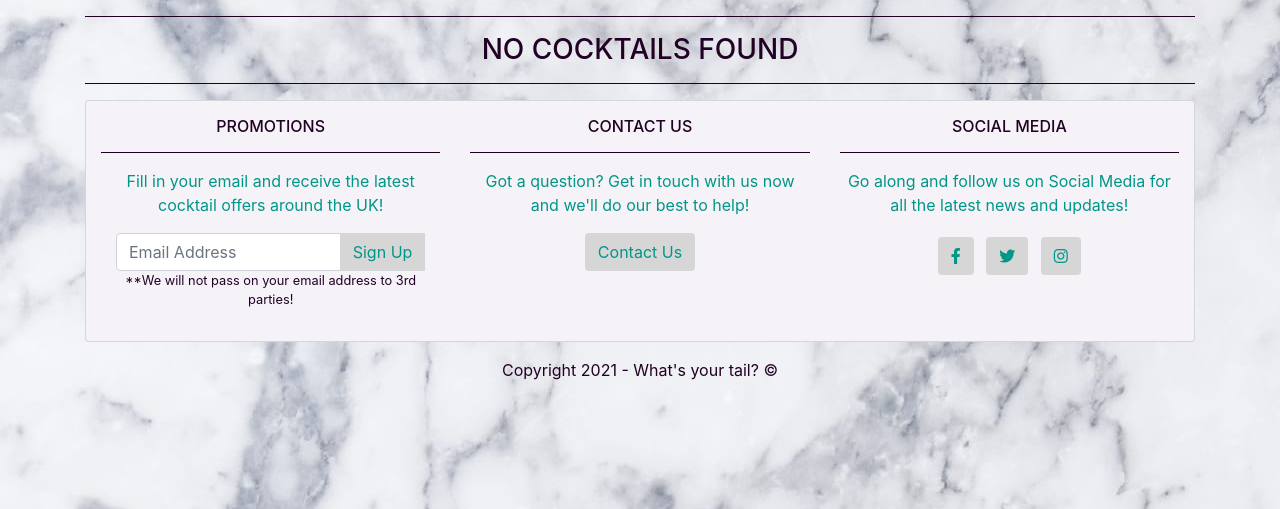
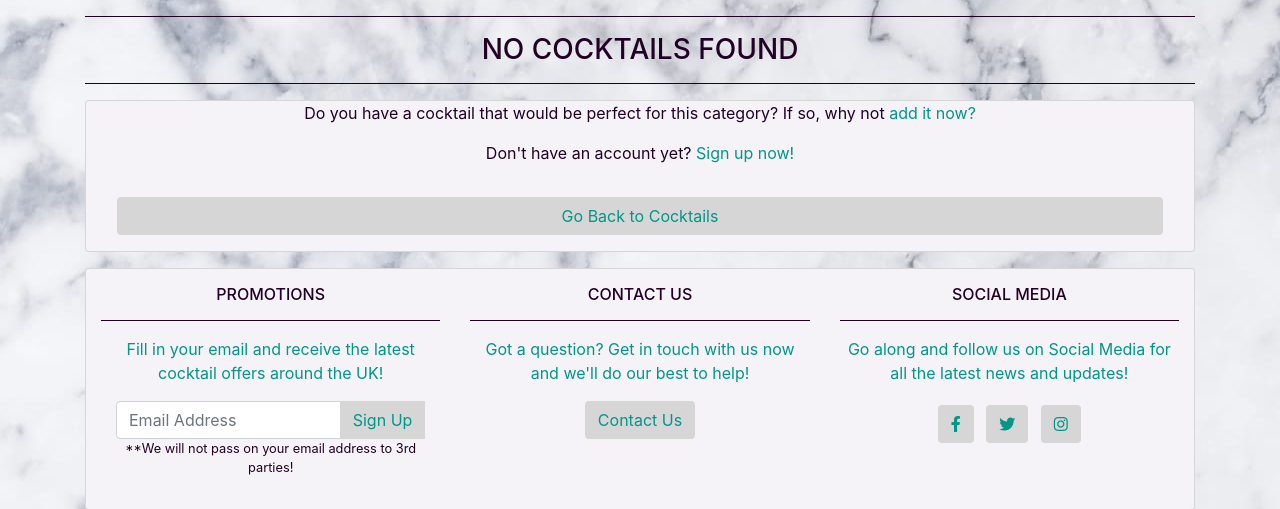
Before and after one commit to jakelashbrook/cocktails-ms3, a Flask app: page /search in a window 1280 px wide. Shown: the part 122-631 px from the top of the page. Run offline with Flask 2, Linux system fonts and the light colour scheme; data that the repository does not hold is empty; some libraries are stand-ins or nearby versions.

Commit message:
Pick Cocktail By Category Functionality

```diff
--- a/app.py
+++ b/app.py
@@ -108,10 +108,30 @@ def logout():
     return redirect(url_for('login'))
 
 
-@app.route("/cocktails", methods=["GET", "POST"])
-def cocktails():
+@app.route("/get_cocktails", methods=["GET", "POST"])
+def get_cocktails():
     recipes = list(mongo.db.recipes.find())
     return render_template('cocktails.html', recipes=recipes)
+
+
+@app.route("/cocktails/<category>")
+def cocktails(category):
+    # Show recipes of that specific category
+    if category == "All":
+        recipes = list(mongo.db.recipes.find())
+    elif category == "Mocktails":
+        recipes = list(mongo.db.recipes.find({"category_name": "Mocktails"}))
+    elif category == "Fruity":
+        recipes = list(mongo.db.recipes.find({"category_name": "Fruity"}))
+    elif category == "Sour":
+        recipes = list(mongo.db.recipes.find({"category_name": "Sour"}))
+    elif category == "Dessert":
+        recipes = list(mongo.db.recipes.find({"category_name": "Dessert"}))
+    elif category == "Sparkling":
+        recipes = list(mongo.db.recipes.find({"category_name": "Sparkling"}))
+
+    return render_template(
+        "cocktails.html", recipes=recipes, category=category)
 
 
 @app.route("/add_cocktail", methods=["GET", "POST"])
--- a/static/css/style.css
+++ b/static/css/style.css
@@ -84,3 +84,12 @@ a:hover {
 .navbar-light .navbar-nav .nav-link {
     color: #009688;
 }
+
+/* Cocktail Category Buttons */
+#tail-cat-btns {
+    display: inline;
+}
+
+#tail-cat-btns li {
+    display: inline-block;
+}
--- a/templates/base.html
+++ b/templates/base.html
@@ -54,7 +54,7 @@
                 </li>
 
                 <li class="nav-item">
-                    <a class="nav-link" href="{{ url_for('cocktails') }}" role="button">
+                    <a class="nav-link" href="{{ url_for('get_cocktails') }}" role="button">
                         Cocktails
                     </a>
                 </li>
@@ -72,13 +72,14 @@
                     </a>
                     <div class="dropdown-menu" aria-labelledby="accountDropdown">
                         <a class="dropdown-item" href="{{ url_for('add_cocktail') }}">Add Cocktail</a>
+                        <a class="dropdown-item" href="{{ url_for('profile', username=session['user'])}}">My Tails</a>
                         {% if session.user|lower == "admin"|lower %}
                         <a class="dropdown-item" href="{{ url_for('get_categories') }}">Manage Categories</a>
                         <a class="dropdown-item" href="{{ url_for('get_user_recipes') }}">Manage Recipes</a>
                         <a class="dropdown-item" href="{{ url_for('get_users') }}">Manage Users</a>
                         <a class="dropdown-item" href="{{ url_for('get_promotions') }}">Manage Promotions</a>
+                        <a class="dropdown-item" href="#">Messages</a>
                         {% endif %}
-                        <a class="dropdown-item" href="{{ url_for('profile', username=session['user'])}}">My Tail</a>
                         <!-- Hidden until function created -->
                         <div class="dropdown-divider d-none"></div>
                         <a class="dropdown-item d-none" href="#">Delete Account</a>
@@ -96,7 +97,7 @@
                 placeholder="Search Cocktails" aria-label="Search Cocktails" minlength="3" required>
                 <button class="btn button border my-2 my-sm-0"
                 type="submit">Search <i class="fas fa-search"></i></button>
-                <a  href="{{ url_for('cocktails') }}" class="btn button border my-2 my-sm-0"
+                <a  href="{{ url_for('get_cocktails') }}" class="btn button border my-2 my-sm-0"
                 type="submit">Reset <i class="fas fa-undo"></i></a>
             </form>
         </div>
--- a/templates/cocktails.html
+++ b/templates/cocktails.html
@@ -7,6 +7,16 @@
 <hr>
 
 <div class="container d-none d-md-block">
+    <div class="container text-center">
+    <ul id="tail-cat-btns">
+                <li><a href="{{ url_for('cocktails', category='All') }}" class="btn button">All Cocktails</a></li>
+                <li><a href="{{ url_for('cocktails', category='Mocktails') }}" class="btn button">Mocktails</a></li>
+                <li><a href="{{ url_for('cocktails', category='Fruity') }}" class="btn button">Fruity</a></li>
+                <li><a href="{{ url_for('cocktails', category='Sour') }}" class="btn button">Sour</a></li>
+                <li><a href="{{ url_for('cocktails', category='Dessert') }}" class="btn button">Dessert</a></li>
+                <li><a href="{{ url_for('cocktails', category='Sparkling') }}" class="btn button">Sparkling</a></li>
+            </ul>
+</div>
                 <div class="row">
                     <!-- Iterate through recipes -->
                     {% for recipe in recipes %}
@@ -31,7 +41,11 @@
 <hr>
 <h3 class="mt-3 text-center text-uppercase">No Cocktails Found</h3>
 <hr>
-
+<div class="container ghost-wht text-center card">
+<p>Do you have a cocktail that would be perfect for this category? If so, why not <a href="{{ url_for('add_cocktail') }}">add it now?</a></p>
+<p>Don't have an account yet? <a href="{{ url_for('register') }}">Sign up now!</a></p>
+<a href="{{ url_for('get_cocktails') }}" class="btn button m-3">Go Back to Cocktails</a>
+</div>
 {% endif %}
 
 
```
